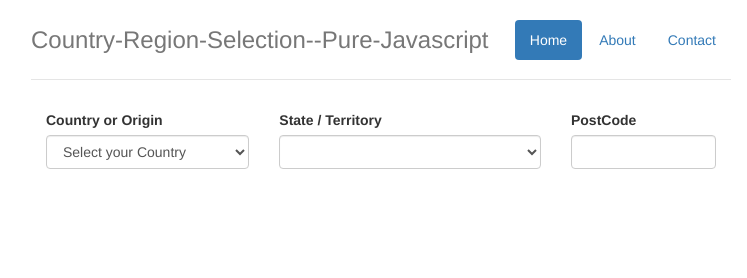
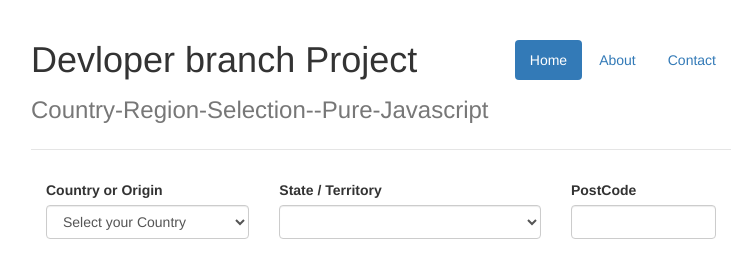
Before and after one commit to ankurdesainew/Country-Region-Selection--Pure-Javascript, a website: page app/index.html in a window 1280 px wide. Shown: the whole page, without its empty margins (259-1006 px from the left). Drawn offline with nearby package versions, Linux system fonts and the light colour scheme; files that its build step writes are made by us from their sources.

Commit message:
created in Branch

```diff
--- a/app/index.html
+++ b/app/index.html
@@ -34,6 +34,7 @@
           <li><a href="#">About</a></li>
           <li><a href="#">Contact</a></li>
         </ul>
+        <h1>Devloper branch Project</h1>
         <h3 class="text-muted">Country-Region-Selection--Pure-Javascript</h3>
       </div>
 
```
